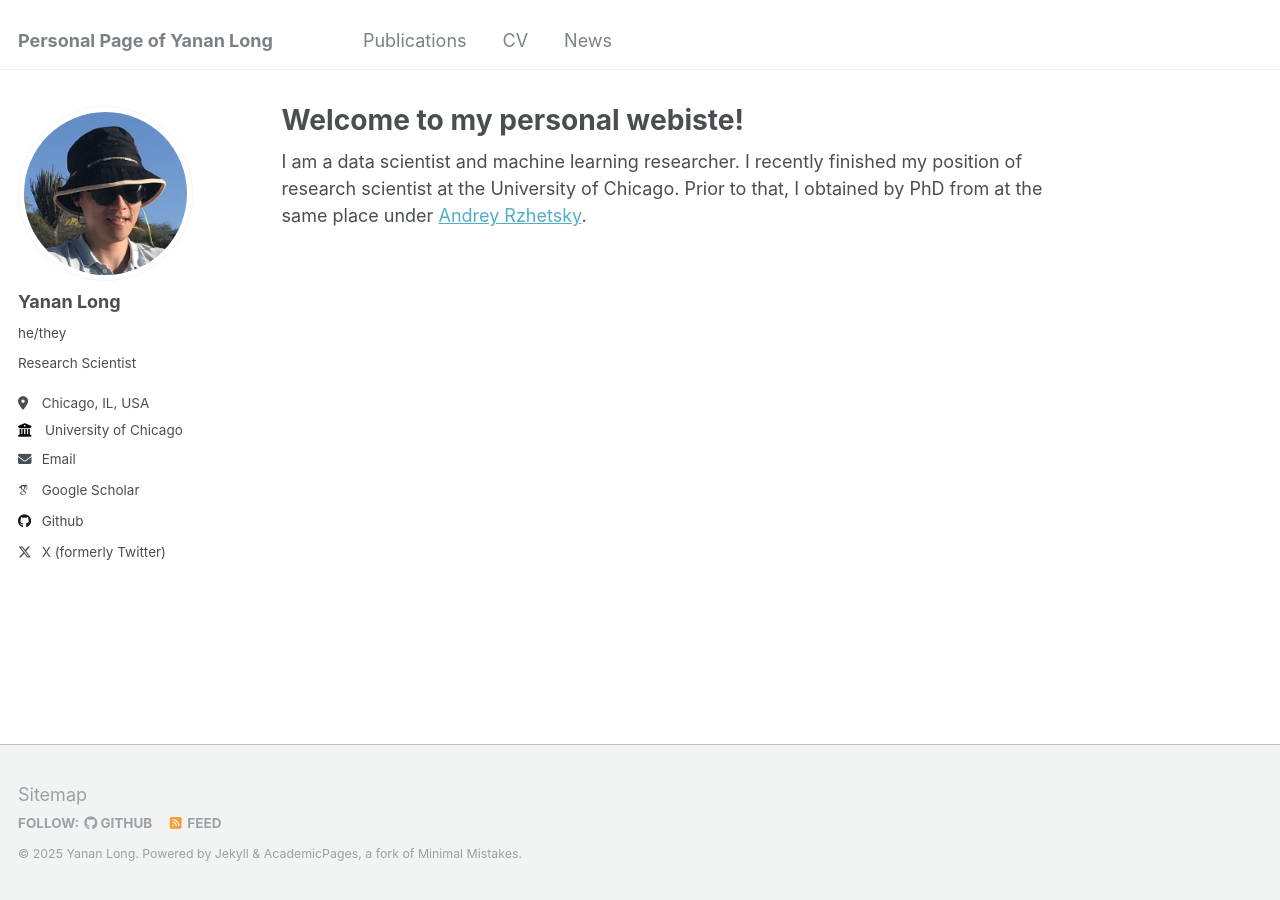
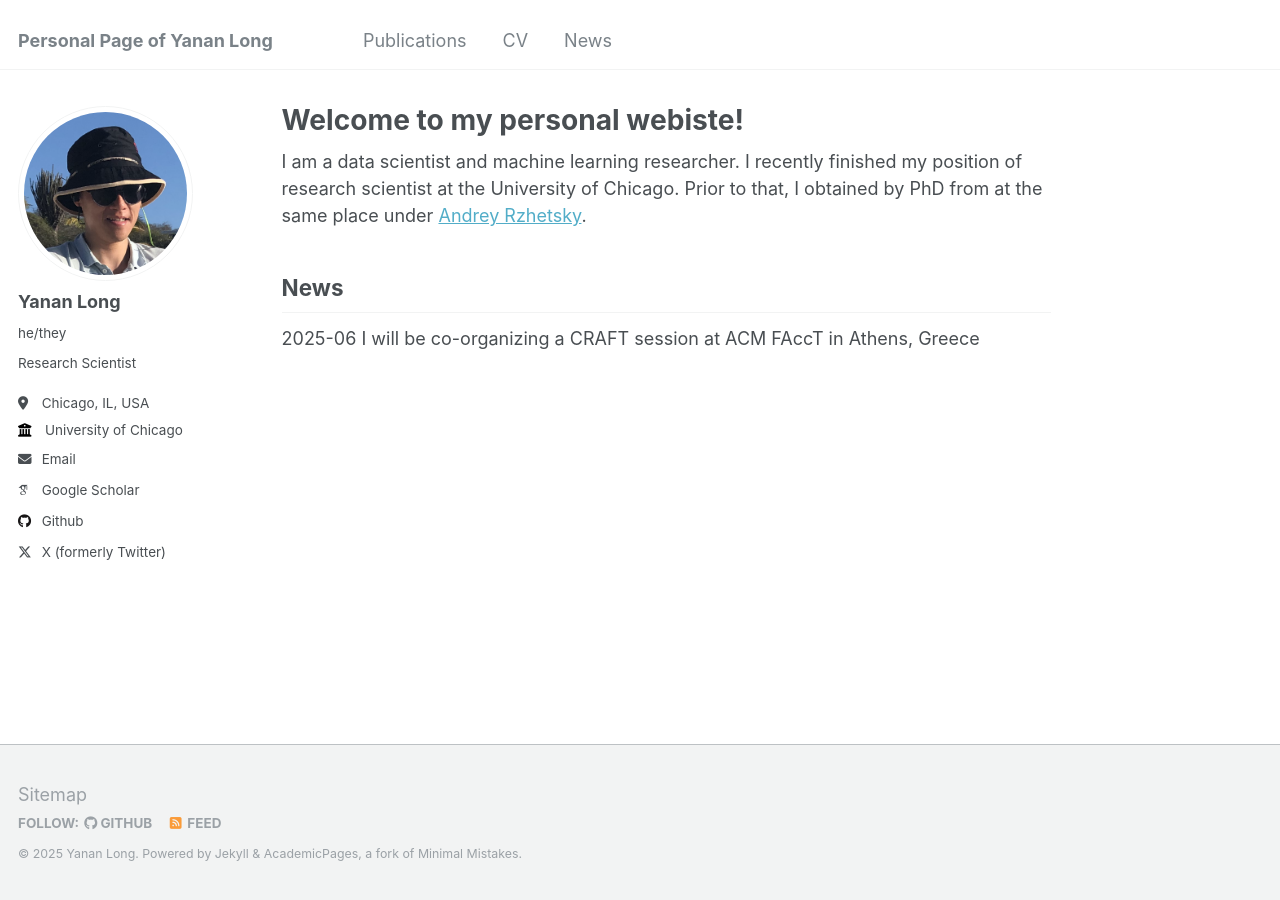
Before and after one commit to yananlong/yananlong.github.io, a Jekyll site: the page built from _pages/about.md, in a window 1280 px wide. Built offline with Jekyll 4.4.1, drawn with Linux system fonts in a browser that asks for light colours; some web fonts are replaced.

Commit message:
Update about.md

```diff
--- a/_pages/about.md
+++ b/_pages/about.md
@@ -8,3 +8,6 @@ redirect_from:
 ---
 
 I am a data scientist and machine learning researcher. I recently finished my position of research scientist at the University of Chicago. Prior to that, I obtained by PhD from at the same place under [Andrey Rzhetsky](https://biologicalsciences.uchicago.edu/faculty/andrey-rzhetsky).
+
+## News
+2025-06 I will be co-organizing a CRAFT session at ACM FAccT in Athens, Greece
```
